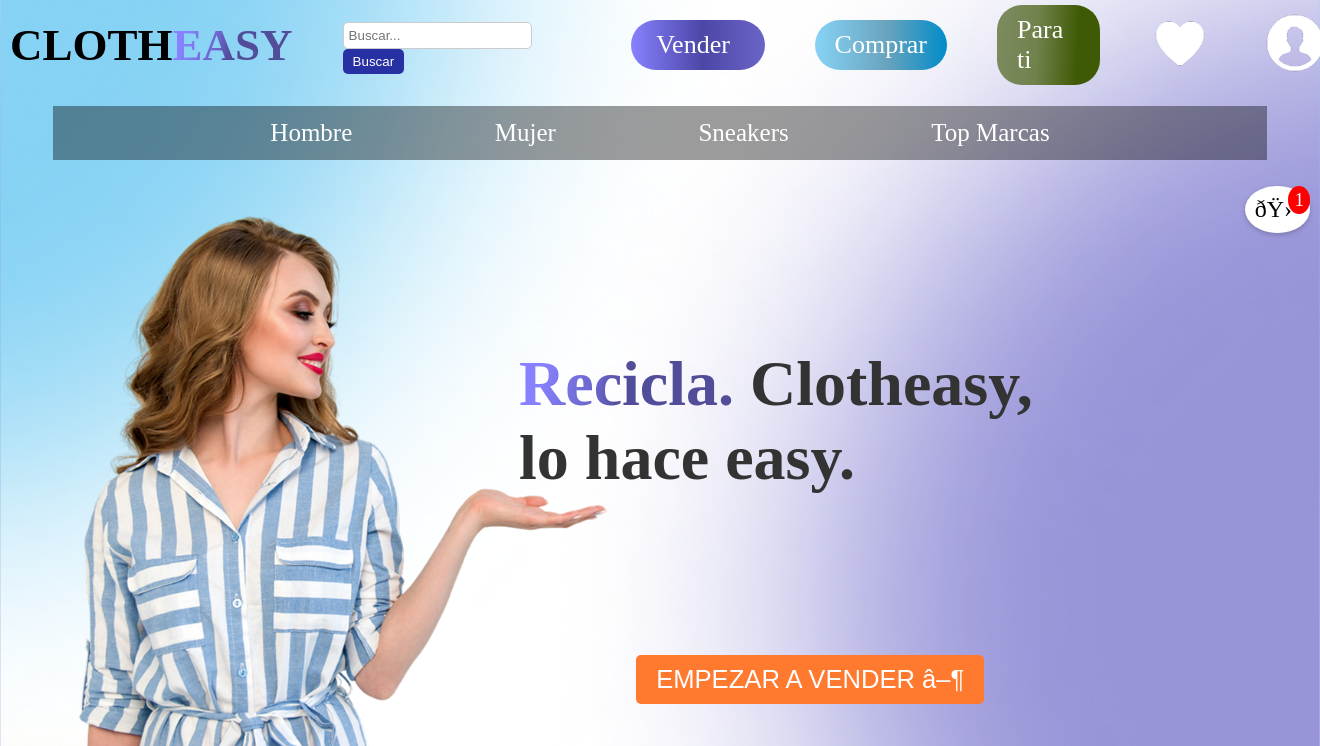
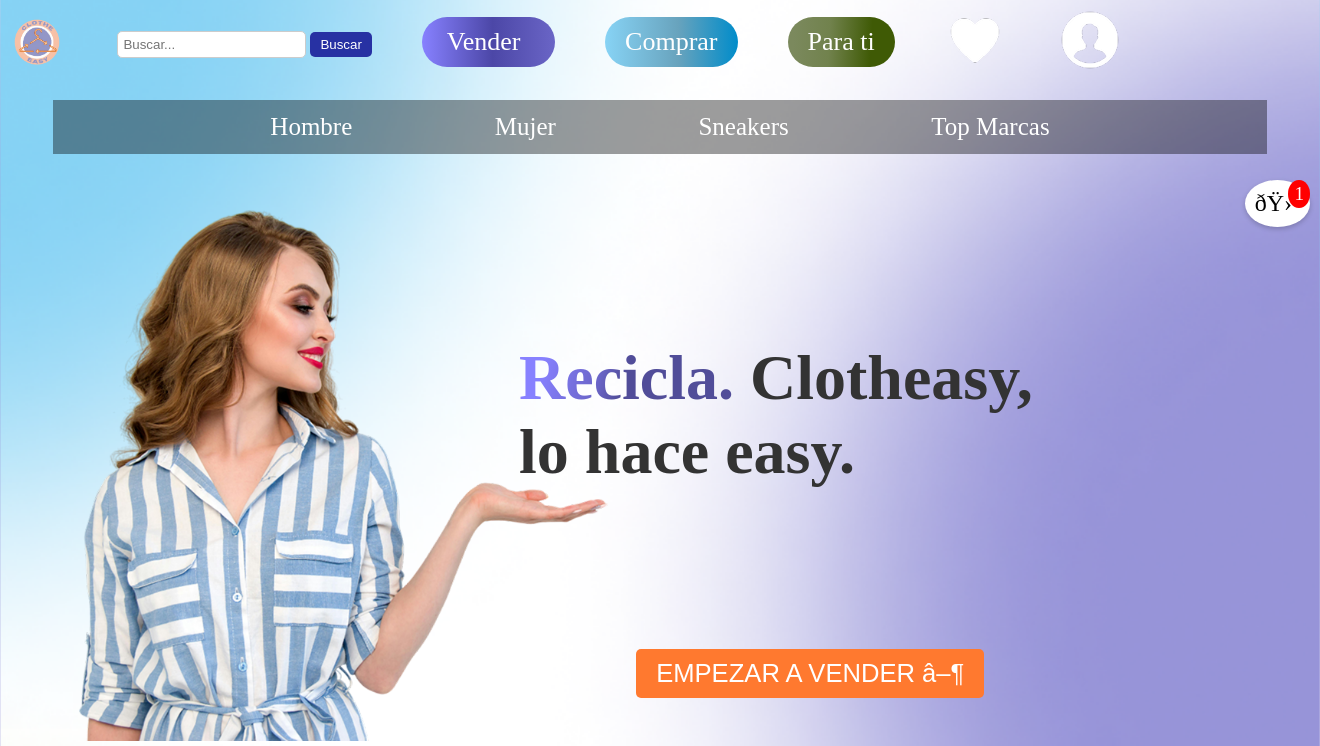
Before and after one commit to DaBriNan/clothEasyW, a PHP site: page / in a window 1320 px wide; the page is wider, and only the part inside the window is pictured. Shown: the top 746 px of that part. Run offline with PHP 8.4, Linux system fonts and the light colour scheme.

Commit message:
logos
favicon y logo en header

```diff
--- a/assets/estilos/clotheS.css
+++ b/assets/estilos/clotheS.css
@@ -13,6 +13,8 @@
     background-color: rgba(153, 45, 45, 0.0);
     padding: 5px 10px;
     gap: 50px;
+
+
 }
 
 .Titulo {
@@ -121,7 +123,7 @@
     gap: 12%;
     justify-content: center;
     background-color: rgba(0, 0, 0, 0.39);
-    border-radius: ;
+    /* border-radius: ; */
     width: 90%;
     margin-left: 4%;
 
@@ -438,3 +440,10 @@
     margin-top: 10px;
     font-size: 12px;
 }
+
+.imgMenu{
+    /* position:absolute; */
+    left: 50px;
+
+    height: 50px
+}
--- a/index.html
+++ b/index.html
@@ -4,11 +4,12 @@
     <title>ClothEasy</title>
     <meta name="viewport" content="width=device-width, initial-scale=1.0">
     <link rel="stylesheet" href="assets/estilos/clotheS.css">
-    <link rel="icon" type="image/x-icon" href="assets/img/cafe.png">
+    <link rel="icon" type="image/x-icon" href="assets/img/faviconClo.png">
 </head>
 <body>
     <header class="barra-menu">
-        <div class="Titulo"><span class="black">Cloth</span><span class="blue">Easy</span></div>
+        <!-- <div class="Titulo"><span class="black">Cloth</span><span class="blue">Easy</span></div> -->
+         <img src="assets/img/logoCloth.png" class="imgMenu">
         <div class="barra">
             <form class="search-bar" action="/buscar" method="get">
                 <input type="text" placeholder="Buscar..." name="q">
```
Also changed, not shown: assets/img/faviconClo.png (added), assets/img/logoCloth.png (added).
